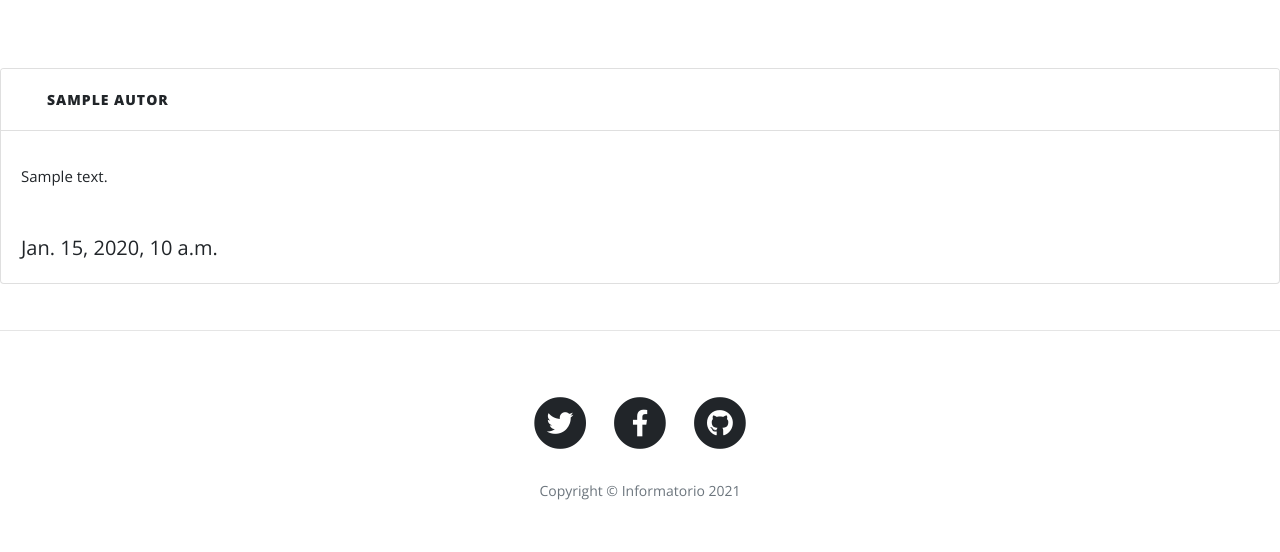
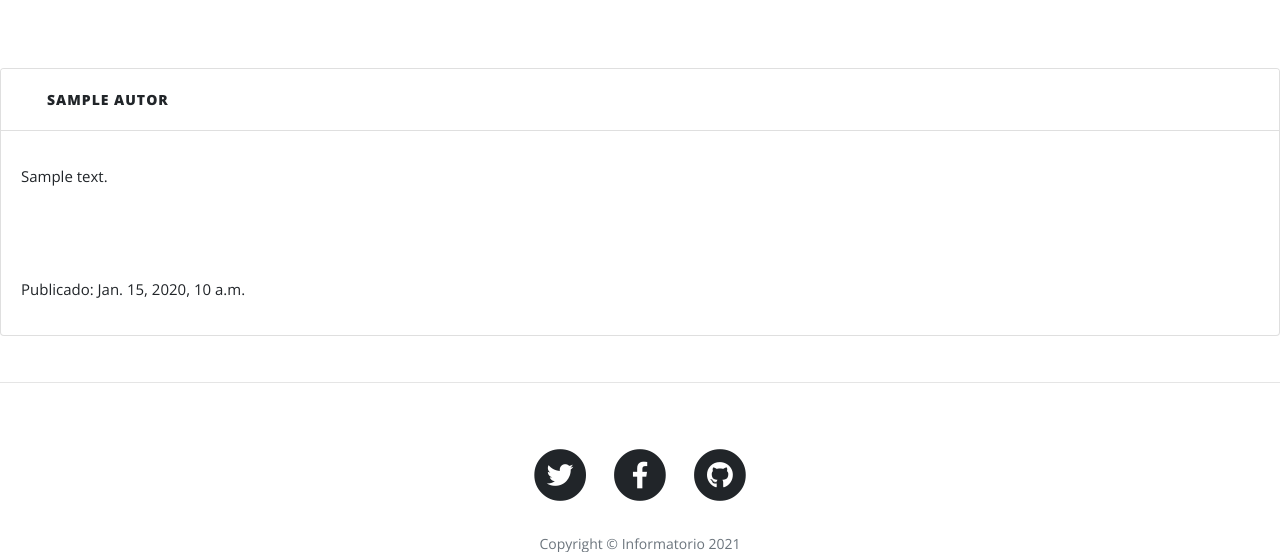
Before and after one commit to paodesign/informatorio, a Django app: template src/template/blog/post.html in a window 1280 px wide, after a click that opens the changed part. Shown: the part 923-1475 px from the top of the page. Before the commit the page ends 1423 px from the top, so only its background shows below. Run offline with Django 3.2, Linux system fonts and the light colour scheme; the template is opened without the code that fills it: most values are stand-ins (such as "Sample title", 1, 10 or a date in 2020); some libraries are stand-ins or nearby versions.

Commit message:
Cambie el style de la fecha de publicacion de comentario

```diff
--- a/src/template/blog/post.html
+++ b/src/template/blog/post.html
@@ -150,7 +150,8 @@
 
       <!-- ---------------ACA VA LO DE ELIMINAR COMENTARIO---------------- -->
 
-      <h7> {{comentario.fecha_creacion}}</h7>
+           <br>
+      <p style="margin-top: 15px; margin-bottom: 15px; font-size:15px;">Publicado: {{comentario.fecha_creacion}}</p>
     </div>
   </div>
 </div>
```
